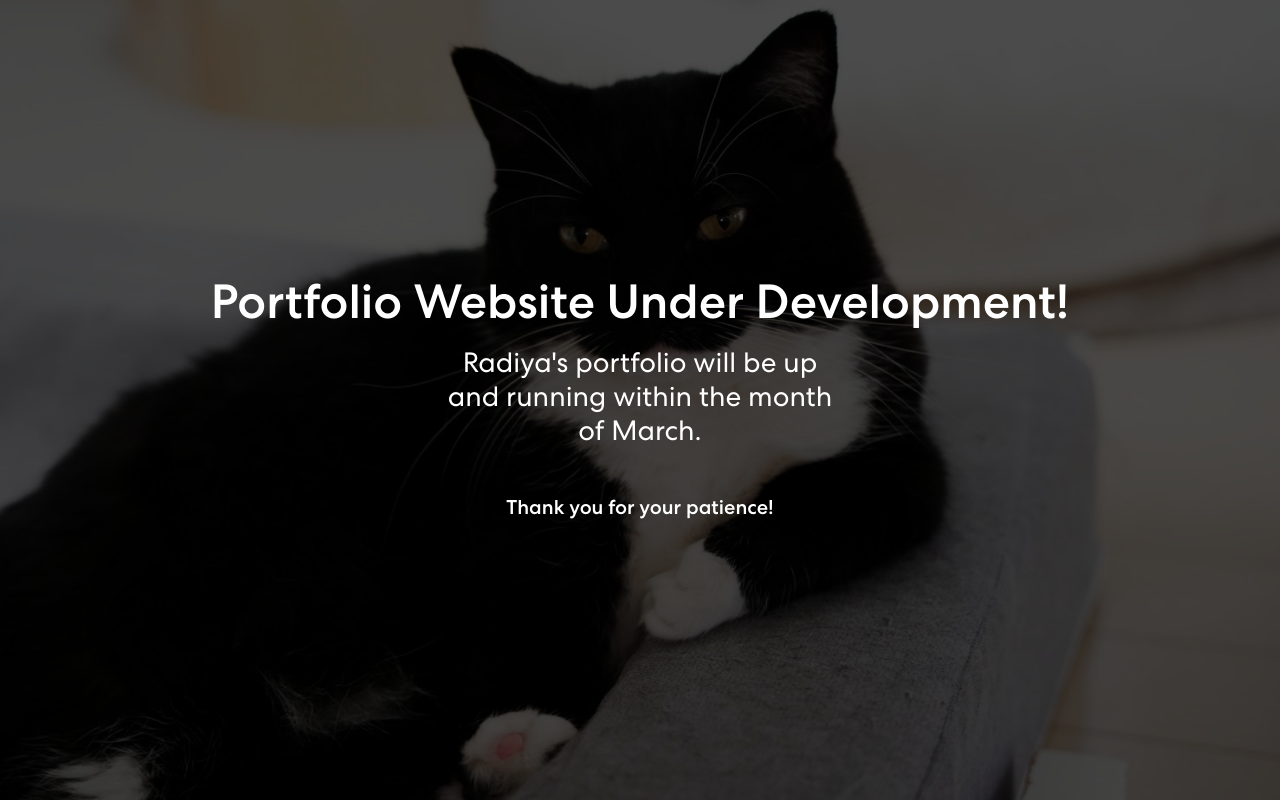
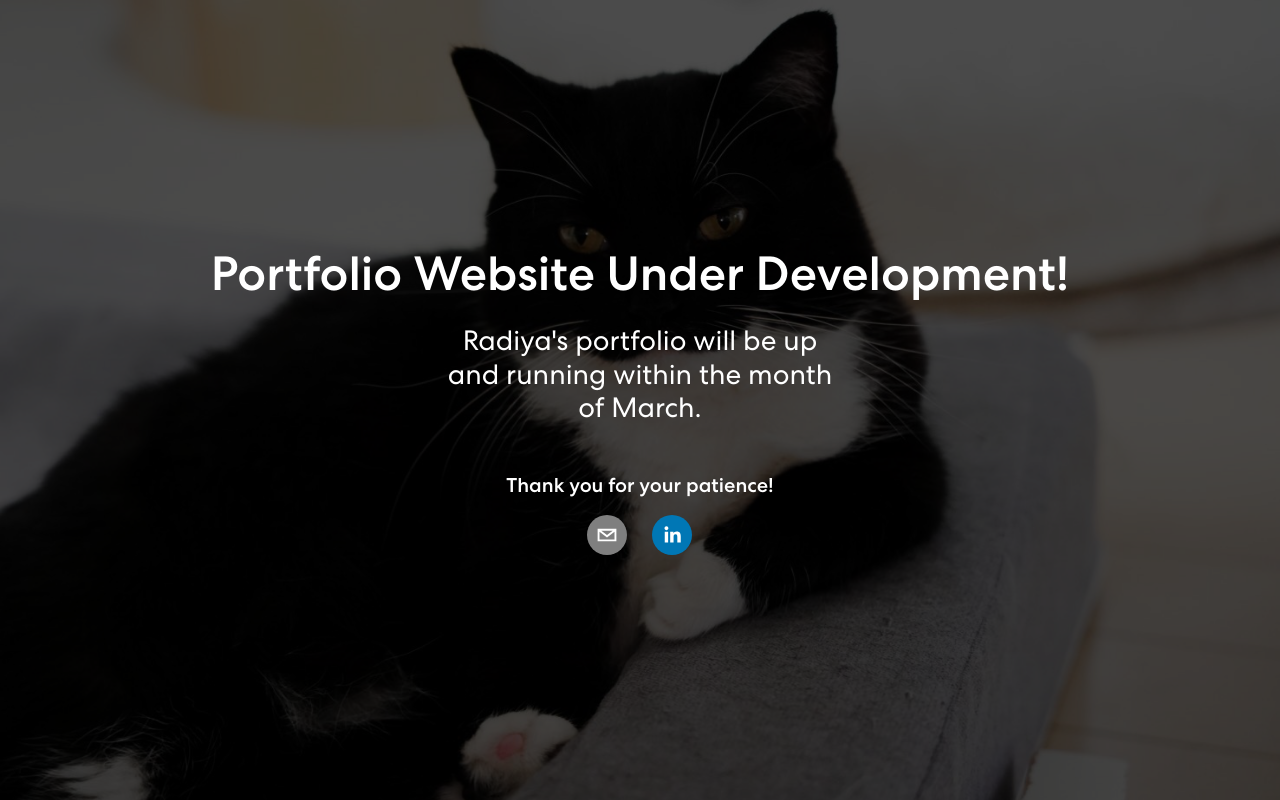
Before and after one commit to KiinanIshihara/Personal-Portfolio-Rfirdaus, a React (Create React App) app: page / in a window 1280 px wide. Built offline with nearby package versions, Linux system fonts and the light colour scheme.

Commit message:
Added social share buttons using react-share package

```diff
--- a/package.json
+++ b/package.json
@@ -3,7 +3,6 @@
   "version": "0.1.0",
   "private": true,
   "homepage": "https://kiinanishihara.github.io/Personal-Portfolio-Rfirdaus",
-
   "dependencies": {
     "@testing-library/dom": "^10.4.0",
     "@testing-library/jest-dom": "^6.6.3",
@@ -19,6 +18,7 @@
     "react-dom": "^19.0.0",
     "react-multi-carousel": "^2.8.5",
     "react-scripts": "^5.0.1",
+    "react-share": "^5.2.2",
     "web-vitals": "^2.1.4"
   },
   "scripts": {
@@ -28,8 +28,6 @@
     "deploy": "gh-pages -d build",
     "test": "react-scripts test",
     "eject": "react-scripts eject"
-
-
   },
   "eslintConfig": {
     "extends": [
--- a/src/App.js
+++ b/src/App.js
@@ -6,19 +6,52 @@ import { Skills } from './components/Skills';
 import { Projects } from './components/Projects';
 import 'bootstrap/dist/css/bootstrap.min.css';
 import tempBg from './assets/img/IMG_7707.png';
+import { LinkedinShareButton, WhatsappShareButton, EmailIcon, LinkedinIcon, WhatsappIcon, LineIcon } from 'react-share';
 
 
 function App() {
+
+  const linkedinUrl = "https://www.linkedin.com/in/radiya-firdaus/";
+  const linkedInTitle = "Here's my LinkedIn page:";
+  const emailSubject = encodeURIComponent("Hi, let's connect!");
+  const recipientEmail = "rfirdaus@wisc.edu";
+
   return (
     <section className="page">
       <div className="overlay"></div>
       <img src={tempBg} alt="uni the cat"></img>
       <div className="page__content">
         <h1>Portfolio Website Under Development!</h1>
-        <h3>Radiya's portfolio will be up and running within the month of March.</h3>
+        <h3  style={{marginTop:"5px"}}>Radiya's portfolio will be up and running within the month of March.</h3>
         <h5>Thank you for your patience!</h5>
+
+        <div style={{textAlign:"center", marginTop:"10px"}}>
+
+          <div style={{display:"flex", justifyContent:"center", gap:"25px"}}>
+          <a href={`mailto:${recipientEmail}?subject=${emailSubject}`}>
+            <button style={{ fontSize: "5px", cursor: "pointer" }}>
+              <EmailIcon size={40} round={true}></EmailIcon>
+            </button>
+          </a>
+
+
+          <LinkedinShareButton url={linkedinUrl} quote={linkedInTitle}>
+            <LinkedinIcon size={40} round={true}></LinkedinIcon>
+          </LinkedinShareButton>
+
+
+
+
+
+
+
+          </div>
+
+        </div>
+
       </div>
     </section>
+
     /**<div className="App">
       <NavBar />
       <Banner />
```
Also changed, not shown: 1 other file (tests, documents, lock files or other folders).
